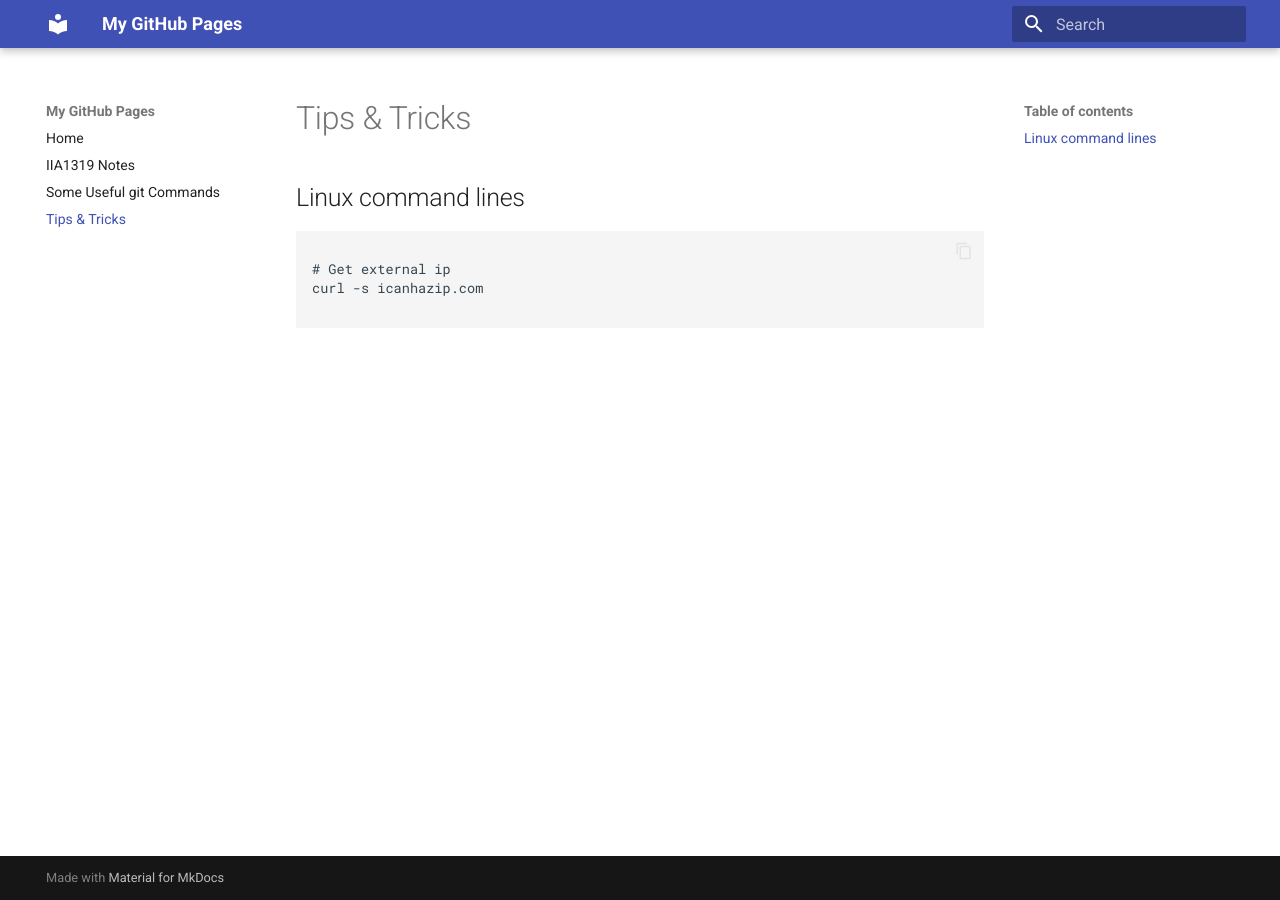
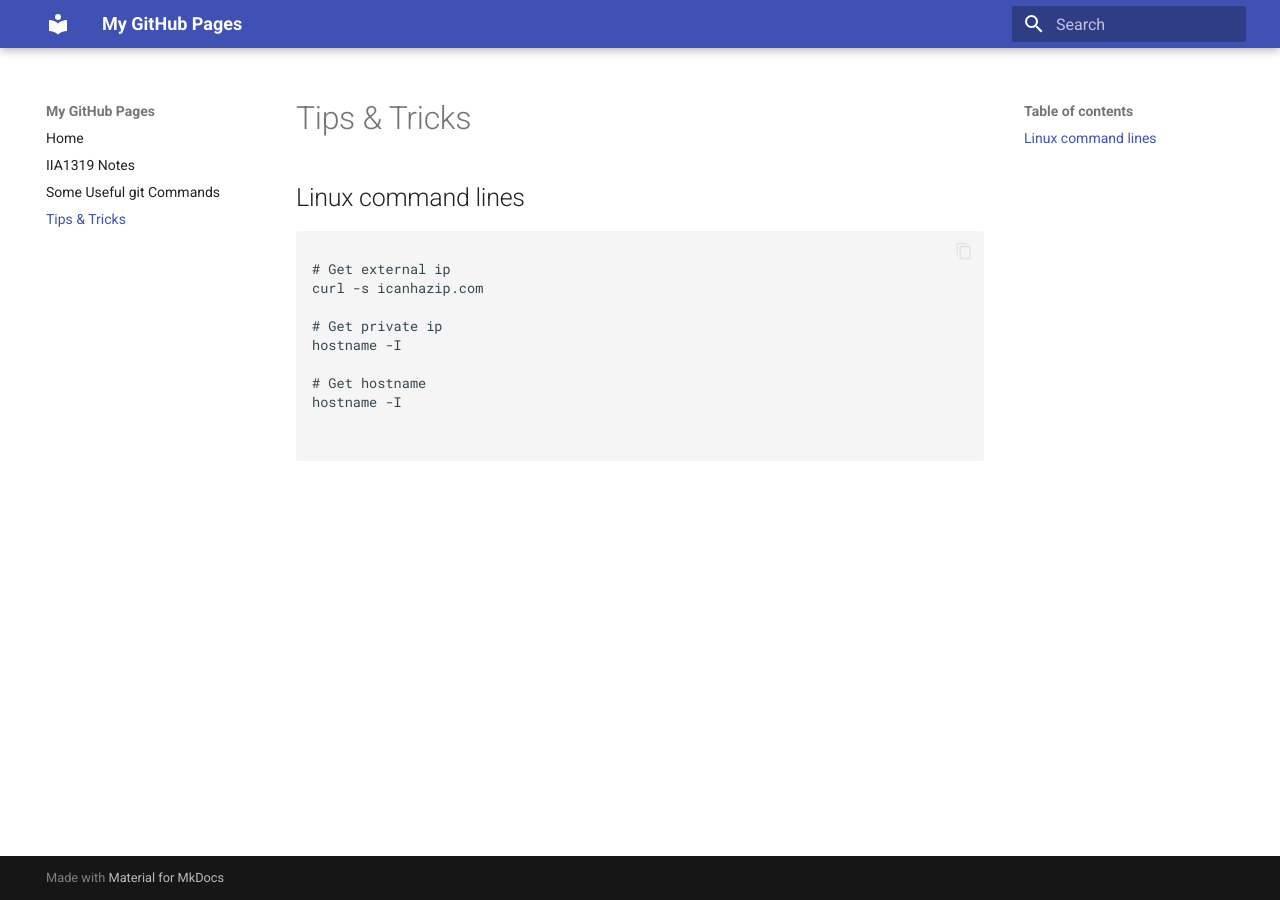
Before and after one commit to rosseboe/rosseboe.github.io, an MkDocs documentation site: the page built from docs/tips.md, in a window 1280 px wide. Built offline with MkDocs 1.6.1 and Material for MkDocs 9.7.7, drawn with Linux system fonts in a browser that asks for light colours.

Commit message:
Update tips.md

````diff
--- a/docs/tips.md
+++ b/docs/tips.md
@@ -7,4 +7,11 @@
 # Get external ip
 curl -s icanhazip.com
 
+# Get private ip
+hostname -I
+
+# Get hostname
+hostname -I
+
+
 ```
````
